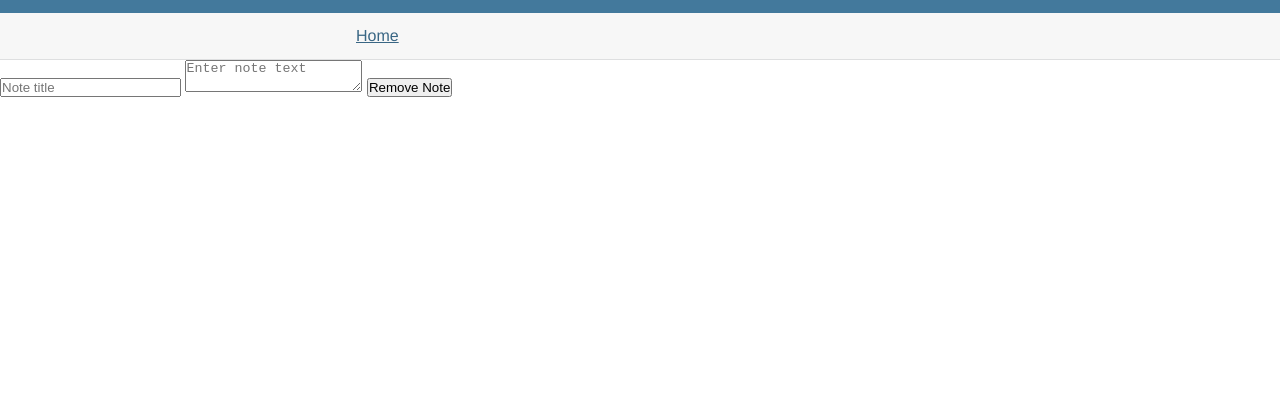
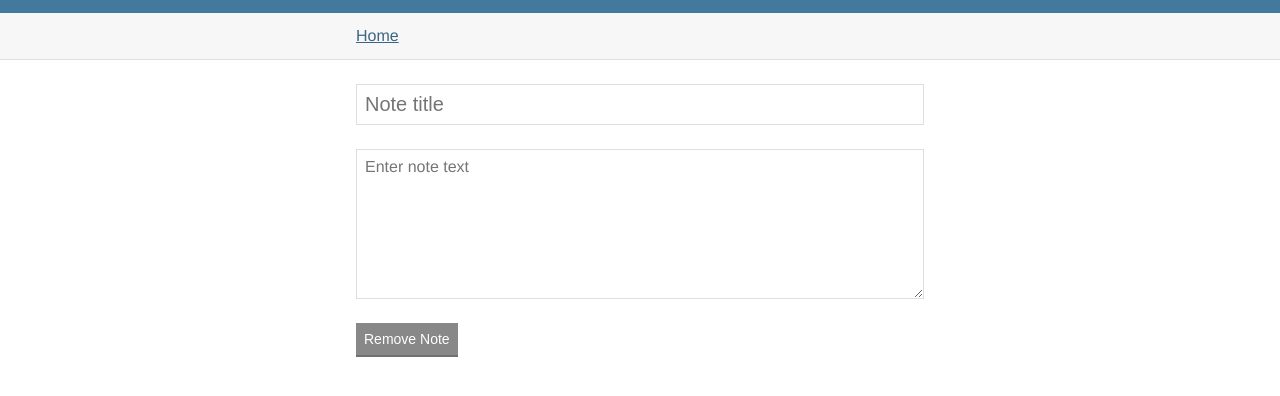
Before and after one commit to heuzin/notes, a plain HTML site: page notes-app/edit.html in a window 1280 px wide. Shown: the part 78-474 px from the top of the page. Drawn offline with nearby package versions, Linux system fonts and the light colour scheme.

Commit message:
finished styling edit page

```diff
--- a/notes-app/edit.html
+++ b/notes-app/edit.html
@@ -17,9 +17,11 @@
                 <span id="last-edited"></span>
             </div>
         </div>
-        <input id="note-title" placeholder="Note title" type="text">
-        <textarea id="note-body" placeholder="Enter note text"></textarea>
-        <button id="remove-note">Remove Note</button>
+        <div class="container">
+            <input id="note-title" class="title-input" placeholder="Note title" type="text">
+            <textarea id="note-body" class="body-input" placeholder="Enter note text"></textarea>
+            <button id="remove-note" class="button button--secondary">Remove Note</button>
+        </div>
         <script src="https://cdnjs.cloudflare.com/ajax/libs/moment.js/2.29.1/moment-with-locales.min.js"></script>
         <script src="/scripts/notes-functions.js"></script>
         <script src="/scripts/notes-edit.js"></script>
```
